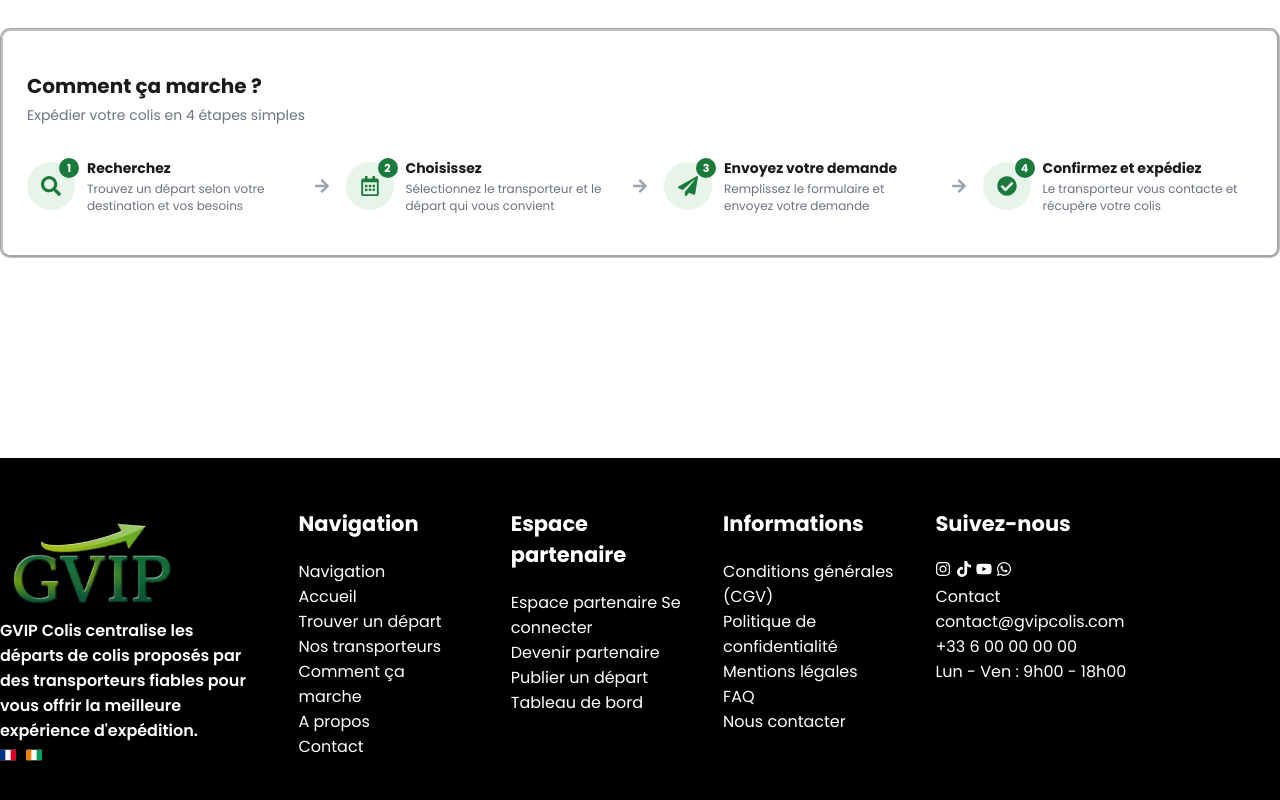
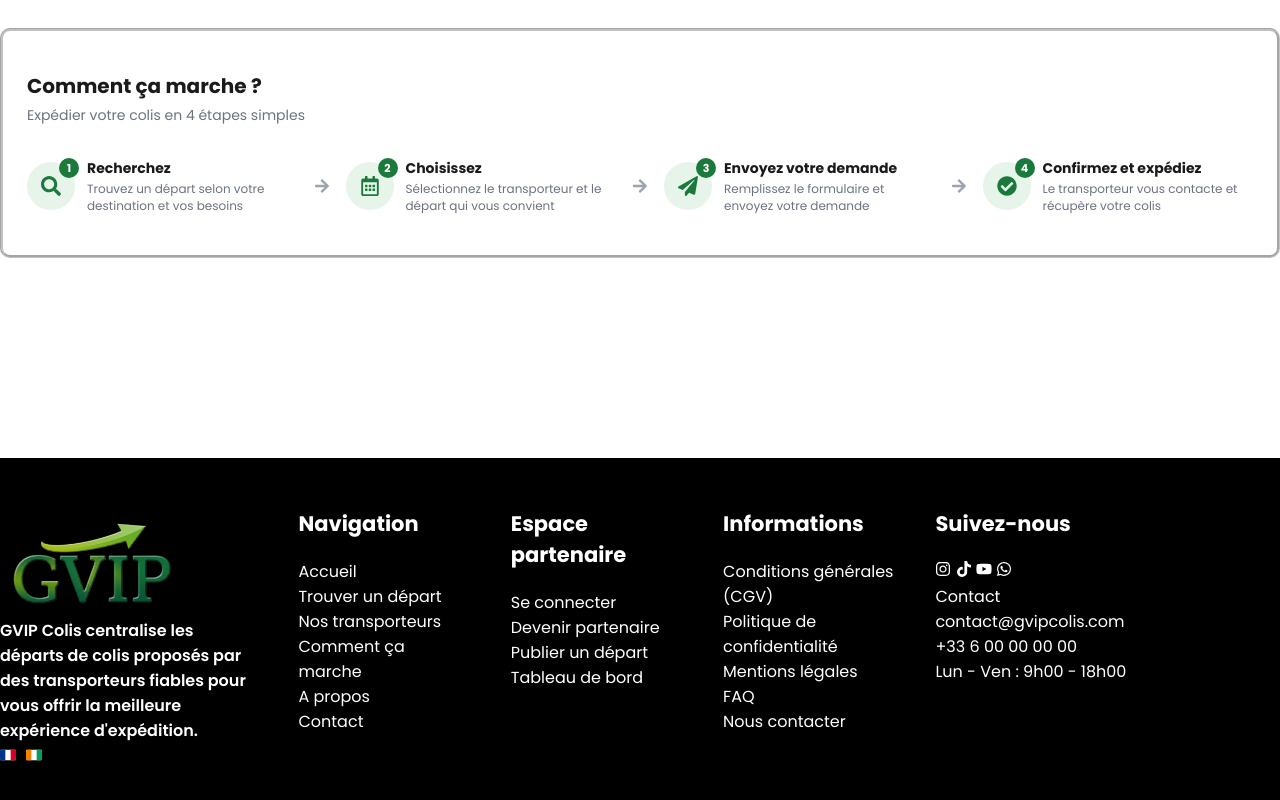
Before and after one commit to fresnel2006/govip-web-site, a React (Vite) app: page /Acceuil in a window 1280 px wide. Shown: the part 1205-2005 px from the top of the page. Built offline with nearby package versions, Linux system fonts and the light colour scheme; no server answers.

Commit message:
correctifs

```diff
--- a/src/Acceuil/Acceuil.jsx
+++ b/src/Acceuil/Acceuil.jsx
@@ -433,8 +433,7 @@ function Acceuil(){
 </div>
 <div className={styles.footer_partie2}>
     <p style={{marginBottom:20,fontSize:21}}><strong>Navigation</strong></p>
-    <p>Navigation <br />
-Accueil <br />
+    <p>Accueil <br />
 Trouver un départ<br />
 Nos transporteurs<br />
 Comment ça marche<br />
@@ -443,8 +442,7 @@ Contact</p>
 </div>
 <div className={styles.footer_partie3}>
     <p style={{marginBottom:20,fontSize:21}}><strong>Espace partenaire</strong></p>
-    <p>Espace partenaire
-Se connecter<br />
+    <p>Se connecter<br />
 Devenir partenaire<br />
 Publier un départ<br />
 Tableau de bord</p>
```
